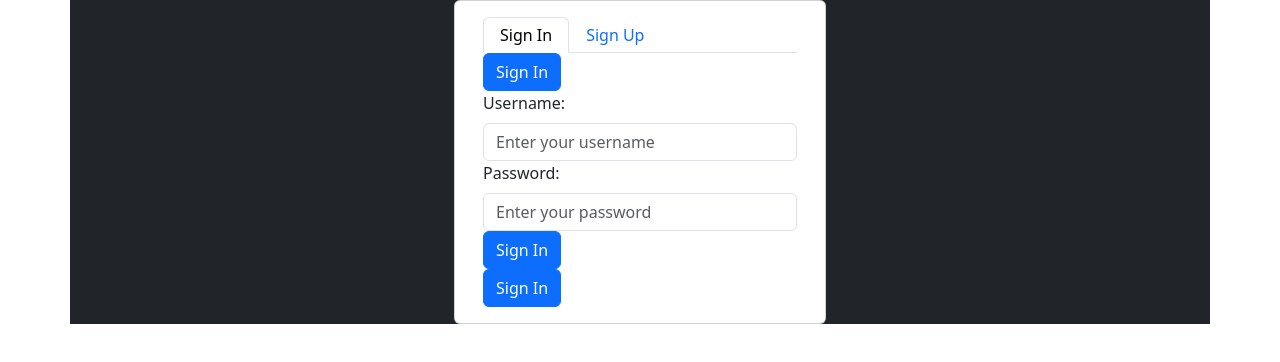
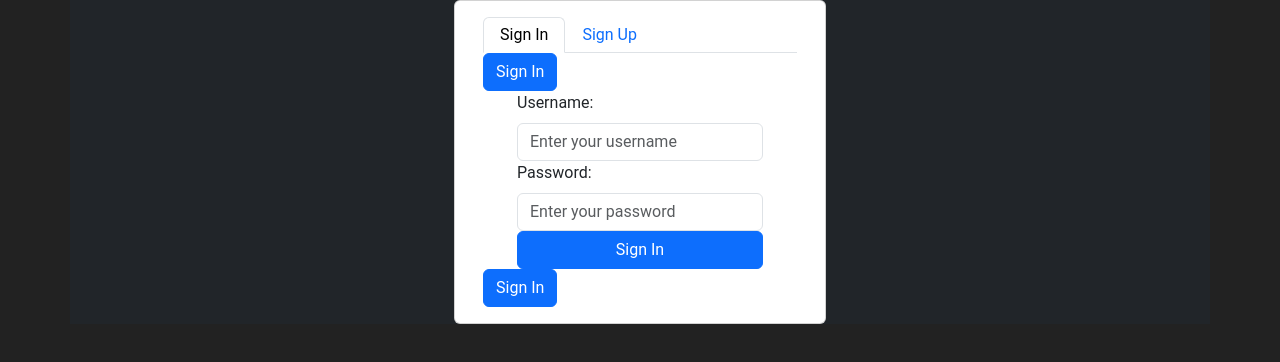
Before and after one commit to GoldLion1011/holbertonschool-cinema-guru, a React (Create React App) app in the folder pocket-cinema/: page /home in a window 1280 px wide. Shown: the top 362 px of the page. Built offline with nearby package versions, Linux system fonts and the light colour scheme.

Commit message:
tiny bit of styling

```diff
--- a/pocket-cinema/src/App.css
+++ b/pocket-cinema/src/App.css
@@ -8,10 +8,16 @@
 
 .App {
   text-align: center;
-  /* color: var(--color-white); !important; */
+  background-color: var(--color-black);
+  color: var(--color-white);
+  font-family: 'Roboto', sans-serif;
 }
 
 .Card {
+
+}
+
+.Card.Body {
 
 }
 
@@ -22,3 +28,32 @@
 .App-link {
 
 }
+
+.login-container {
+  display: flex;
+  flex-direction: column;
+  justify-content: center;
+  align-items: center;
+
+}
+
+.Form {
+  display: flex;
+  flex-direction: column;
+  justify-content: center;
+  align-items: center;
+  width: 300px;
+}
+
+.Button {
+  margin-top: 20px;
+  width: 100%;
+  height: 40px;
+  border-radius: 5px;
+  border: none;
+  background-color: var(--color-light-red);
+  color: var(--color-white);
+  font-size: 16px;
+  font-weight: bold;
+  cursor: pointer;
+}
--- a/pocket-cinema/src/App.js
+++ b/pocket-cinema/src/App.js
@@ -3,7 +3,7 @@ import axios from 'axios';
 import Authentication from './routes/auth/Authentication';
 import 'normalize.css';
 import 'bootstrap/dist/css/bootstrap.min.css';
-// import './App.css';
+import './App.css';
 
 import Container from 'react-bootstrap/Container';
 import Card from 'react-bootstrap/Card';
@@ -13,12 +13,9 @@ function App() {
   const [userUsername, setUserUsername] = useState("");
 
   useEffect(() => {
-    // Get the value of accessToken from localStorage
     const accessToken = localStorage.getItem('accessToken');
 
-    // Check if there's an accessToken
     if (accessToken) {
-      // Send a post request to /api/auth/ with the authorization header
       axios ({
         method: 'POST',
         url: 'localhost:8000/api/auth/',
@@ -27,7 +24,6 @@ function App() {
         }
       })
         .then((response) => {
-          // Check if the request was successful
           if (response.ok) {
             return response.json();
           } else {
@@ -35,7 +31,6 @@ function App() {
           }
         })
         .then((data) => {
-          // Set the isLoggedIn state to true and userUsername from the response
           setIsLoggedIn(true);
           setUserUsername(data.username);
         })
@@ -47,7 +42,7 @@ function App() {
 
   return (
     <Container className='container-fluid bg-dark text-white'>
-      <Card className='container-md col-4 d-flex justify-content-center'>
+      <Card className='container-lg col-4 d-flex justify-content-center'>
         <Card.Body>
           {isLoggedIn ? (
             <p>Welcome, {userUsername}!</p>
--- a/pocket-cinema/src/index.css
+++ b/pocket-cinema/src/index.css
@@ -1,13 +1,6 @@
 body {
   margin: 0;
-  font-family: -apple-system, BlinkMacSystemFont, 'Segoe UI', 'Roboto', 'Oxygen',
-    'Ubuntu', 'Cantarell', 'Fira Sans', 'Droid Sans', 'Helvetica Neue',
-    sans-serif;
-  -webkit-font-smoothing: antialiased;
-  -moz-osx-font-smoothing: grayscale;
+  padding: 0;
+  font-family: 'Roboto', sans-serif;
+  background-color: #222;
 }
-
-code {
-  font-family: source-code-pro, Menlo, Monaco, Consolas, 'Courier New',
-    monospace;
-}
--- a/pocket-cinema/src/index.js
+++ b/pocket-cinema/src/index.js
@@ -1,9 +1,9 @@
 import React from 'react';
 import ReactDOM from 'react-dom';
 import App from './App';
-import 'normalize.css';
-import 'bootstrap/dist/css/bootstrap.min.css';
-// import './index.css';
+// import 'normalize.css';
+// import 'bootstrap/dist/css/bootstrap.min.css';
+import './index.css';
 
 const root = ReactDOM.createRoot(document.getElementById('root'));
 root.render(
--- a/pocket-cinema/src/routes/auth/Authentication.js
+++ b/pocket-cinema/src/routes/auth/Authentication.js
@@ -1,10 +1,8 @@
 import React, { useState } from 'react';
 import axios from 'axios';
 import 'bootstrap/dist/css/bootstrap.min.css';
-// import './auth.css';
-import Button from 'react-bootstrap/Button';
-import Tabs from 'react-bootstrap/Tabs';
-import Tab from 'react-bootstrap/Tab';
+import './auth.css';
+import { Button, Tabs, Tab } from 'react-bootstrap';
 import Login from './Login';
 import Register from './Register';
 
@@ -26,40 +24,33 @@ const Authentication = ({ setIsLoggedIn, setUserUsername }) => {
 
     try {
       if (switchState) {
-        // Logging in
         const response = await axios.post('http://localhost:8000/api/auth/login', {
           username,
           password,
         });
 
-        // Store the token in localStorage
         localStorage.setItem('accessToken', response.data.accessToken);
 
-        // Set userUsername and isLoggedIn state
         setUserUsername(username);
         setIsLoggedIn(true);
       } else {
-        // Registering
         const response = await axios.post('http://localhost:8000/api/auth/register', {
           username,
           password,
         });
 
-        // Store the token in localStorage
         localStorage.setItem('accessToken', response.data.accessToken);
 
-        // Set userUsername and isLoggedIn state
         setUserUsername(username);
         setIsLoggedIn(true);
       }
     } catch (error) {
       console.error('Authentication error:', error);
-      // Handle any error or validation logic here
     }
   };
 
   return (
-    <div className="auth-container justify-content-center">
+    <div>
       <Tabs defaultActiveKey="signin" id="auth-tabs">
         <Tab eventKey="signin" title="Sign In">
           <Button
--- a/pocket-cinema/src/routes/auth/Login.js
+++ b/pocket-cinema/src/routes/auth/Login.js
@@ -1,14 +1,14 @@
 import React from 'react';
-// import './auth.css';
+import './auth.css';
 import 'bootstrap/dist/css/bootstrap.min.css';
-import Form from 'react-bootstrap/Form';
-import Button from 'react-bootstrap/Button';
+import { Form, Button, Container } from 'react-bootstrap';
+// import Button from 'react-bootstrap/Button';
 
 const Login = ({ username, password, setUsername, setPassword }) => {
   return (
-    <div className="login-container">
+    <Container className="login-container">
       <Form>
-        <Form.Group>
+        <Form.Group controlId="formBasicUsername">
           <Form.Label>Username:</Form.Label>
           <Form.Control
             type="text"
@@ -18,7 +18,7 @@ const Login = ({ username, password, setUsername, setPassword }) => {
           />
         </Form.Group>
 
-        <Form.Group>
+        <Form.Group controlId="formBasicPassword">
           <Form.Label>Password:</Form.Label>
           <Form.Control
             type="password"
@@ -28,13 +28,13 @@ const Login = ({ username, password, setUsername, setPassword }) => {
           />
         </Form.Group>
 
-        <div className="login-button">
+        <div className="d-grid gap-2">
           <Button variant="primary" type="submit">
             Sign In
           </Button>
         </div>
       </Form>
-    </div>
+    </Container>
   );
 };
 
--- a/pocket-cinema/src/routes/auth/Register.js
+++ b/pocket-cinema/src/routes/auth/Register.js
@@ -1,6 +1,6 @@
 import React from 'react';
 import 'bootstrap/dist/css/bootstrap.min.css';
-// import './auth.css';
+import './auth.css';
 import Form from 'react-bootstrap/Form'; // do i need to import these before css?
 import Button from 'react-bootstrap/Button';
 
```
